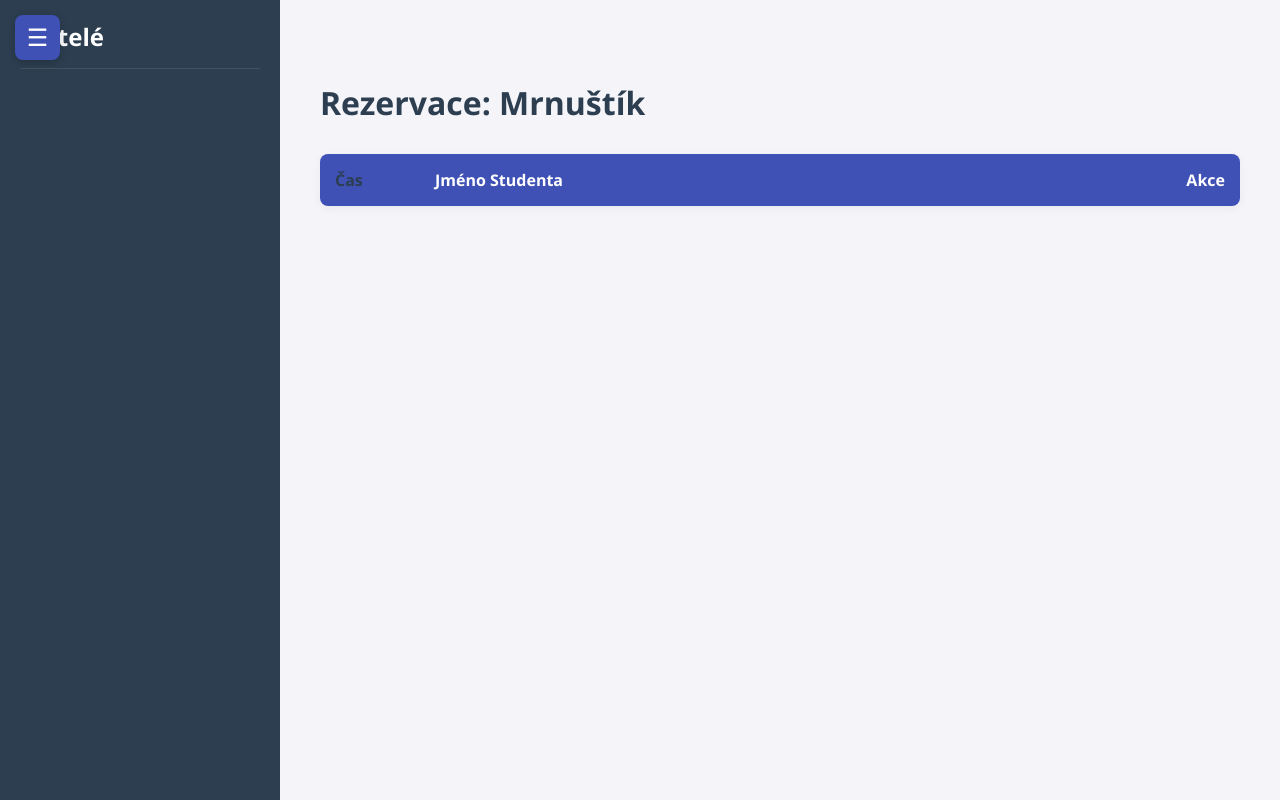
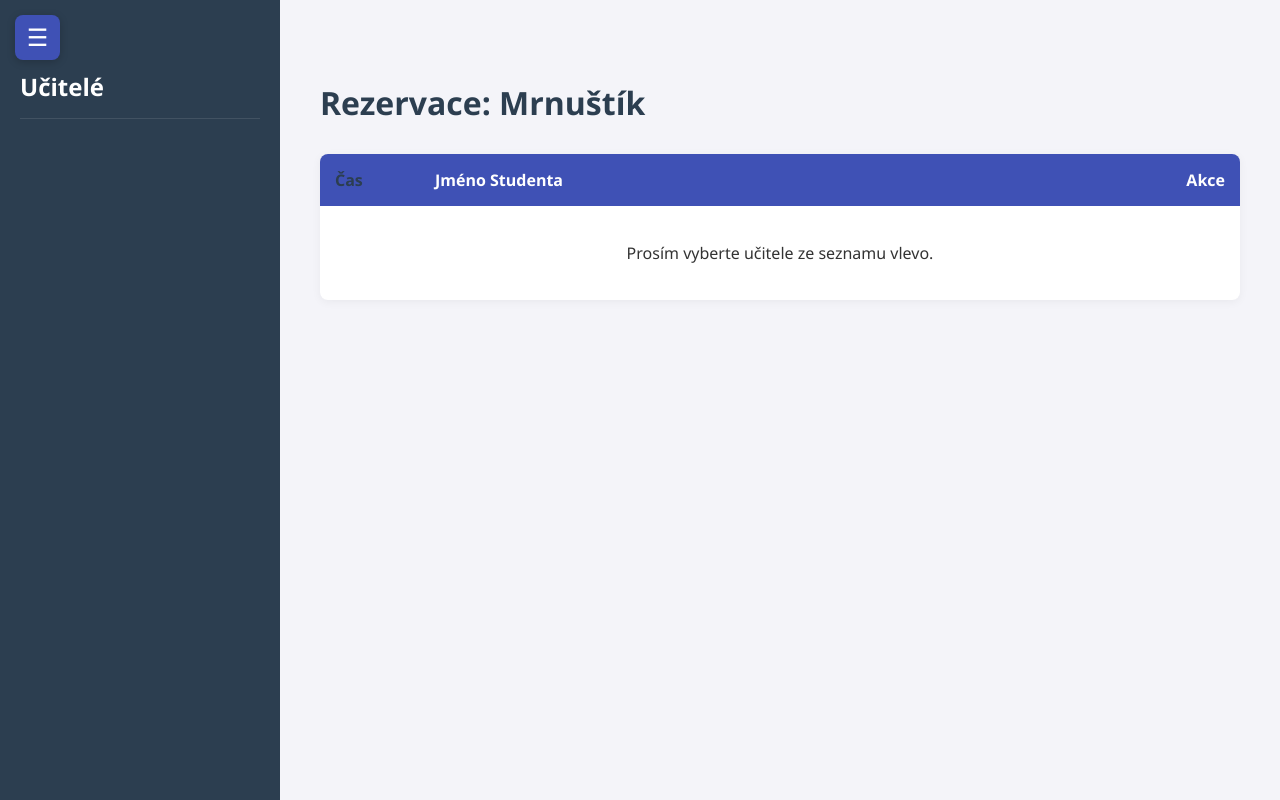
Before and after one commit to mrnustikp-sudo/Rezervace, a website: page public/index.html in a window 1280 px wide. Drawn offline with Linux system fonts and the light colour scheme; no server answers.

Commit message:
Add files via upload

```diff
--- a/public/app.js
+++ b/public/app.js
@@ -40,13 +40,22 @@ function closeSidebar() {
 async function init() {
     loadTokens();
     await fetchConfig();
-    if (teachers.length > 0) {
-        // Set default
-        switchTeacher(teachers[0].name);
+
+    // Open sidebar by default on load
+    const sidebar = document.getElementById('sidebar');
+    const overlay = document.getElementById('overlay');
+    if (sidebar && overlay) {
+        sidebar.classList.add('active');
+        overlay.classList.add('active');
     }
+
     setupTeacherList();
-    await fetchReservations();
-    renderSlots();
+    // Do NOT automatically switch to first teacher anymore
+    // await fetchReservations(); // Only fetch when teacher is selected
+
+    // Add placeholder message
+    const container = document.getElementById('slots-container');
+    container.innerHTML = '<p style="text-align:center; padding: 20px;">Prosím vyberte učitele ze seznamu vlevo.</p>';
 }
 
 async function fetchConfig() {
--- a/public/style.css
+++ b/public/style.css
@@ -27,7 +27,8 @@ body {
     width: 280px;
     background-color: var(--sidebar-color);
     color: var(--white);
-    padding: 20px;
+    padding: 70px 20px 20px 20px;
+    /* Increased top padding to clear the ☰ button */
     display: flex;
     flex-direction: column;
     height: 100vh;
@@ -43,6 +44,7 @@ body {
 
 .sidebar h2 {
     margin-top: 0;
+    margin-bottom: 20px;
     border-bottom: 1px solid rgba(255, 255, 255, 0.1);
     padding-bottom: 15px;
     font-size: 1.5rem;
```
